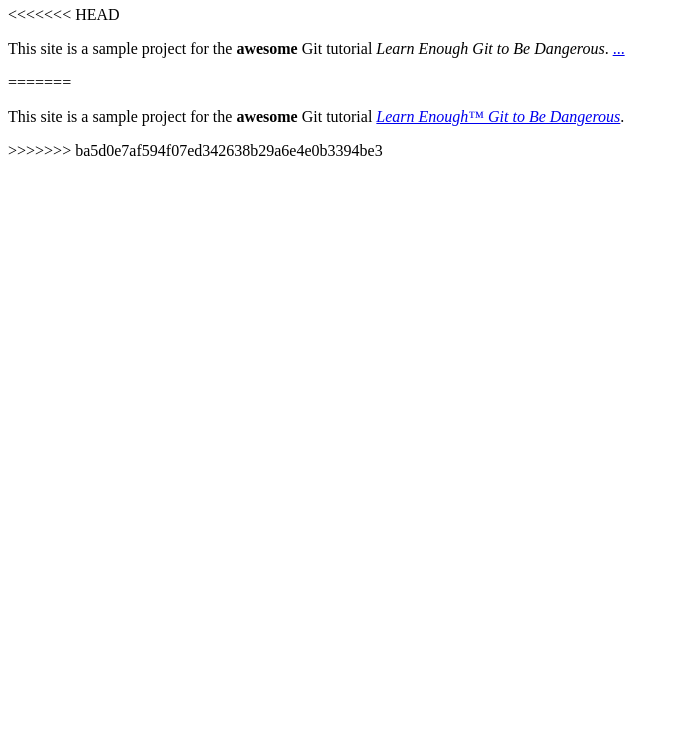
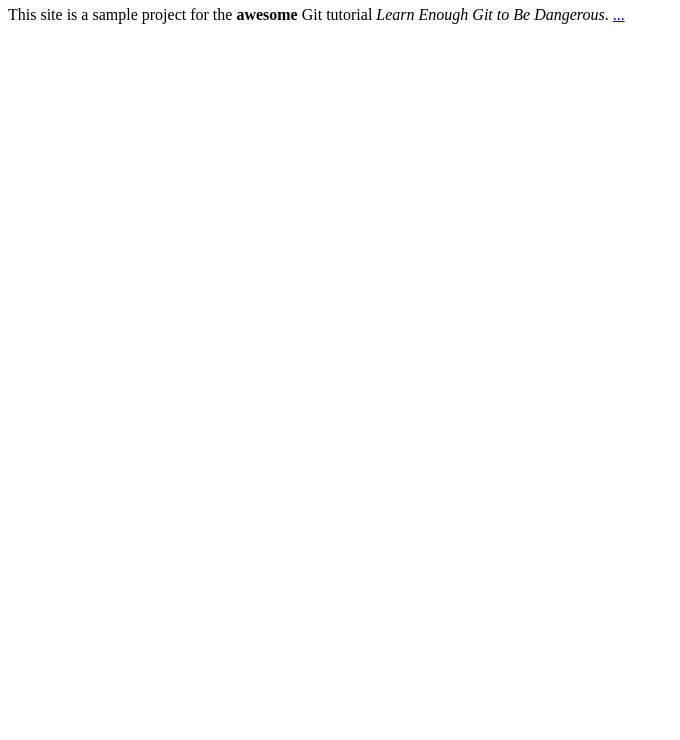
Before and after one commit to honeysp/website, a plain HTML site: page about.html in a window 1280 px wide. Shown: the part 60-800 px from the top of the page, without its empty margins (0-680 px from the left). Drawn offline with Linux system fonts and the light colour scheme.

Commit message:
resolved about

```diff
--- a/about.html
+++ b/about.html
@@ -5,15 +5,8 @@
     </head>
     <body>
         <h1>About</h1>
-<<<<<<< HEAD
         <p>
             This site is a sample project for the <strong>awesome</strong> Git tutorial <em>Learn Enough Git to Be Dangerous</em>. <a href="http://learnenough.com/git-tutorial">...</a>
         </p>
-=======
-    <p>
-      This site is a sample project for the <strong>awesome</strong> Git
-      tutorial <a href="http://learnenough.com/git-tutorial"><em>Learn Enough™ Git to Be Dangerous</em></a>.
-    </p>
->>>>>>> ba5d0e7af594f07ed342638b29a6e4e0b3394be3
     </body>
 </html>
```
